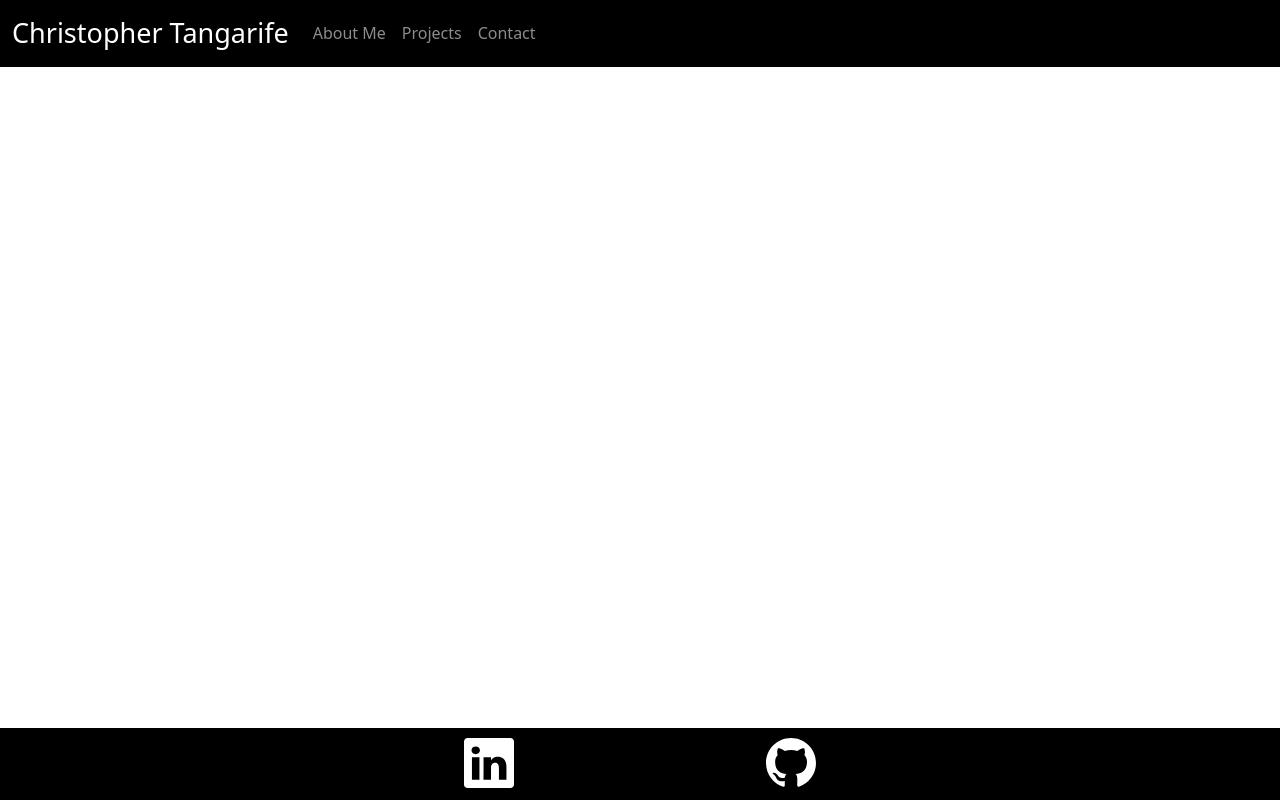
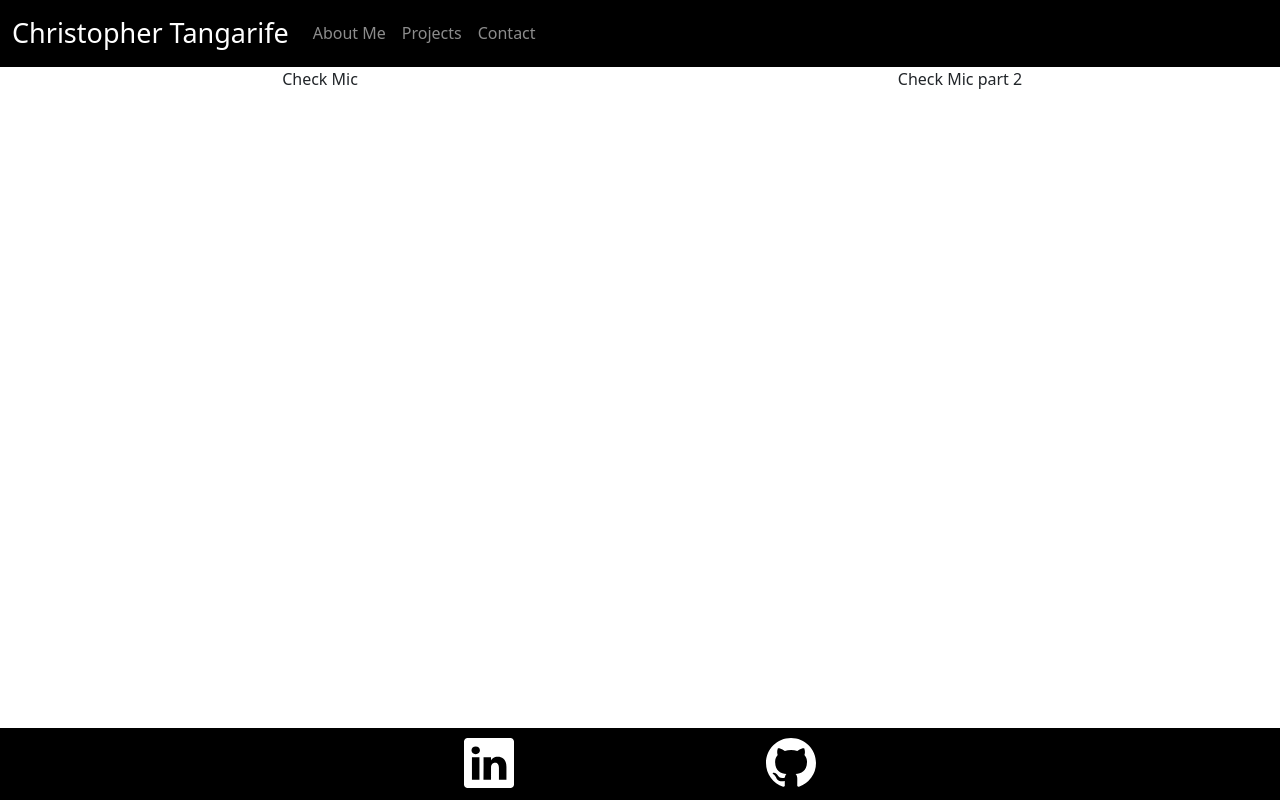
Before and after one commit to ChrisCodes54/my-portfolio, a React (Create React App) app: page / in a window 1280 px wide. Built offline with nearby package versions, Linux system fonts and the light colour scheme.

Commit message:
set up strcuture for about me section

```diff
--- a/src/components/About/index.js
+++ b/src/components/About/index.js
@@ -0,0 +1,17 @@
+import React from "react";
+// import pc from '../../images/profile-picture.jpg'
+import Container from 'react-bootstrap/Container';
+import Row from 'react-bootstrap/Row';
+import Col from 'react-bootstrap/Col';
+import './style.css'
+
+export default function About() {
+    return(
+        <Container fluid id="border">
+      <Row id="border">
+        <Col id='col'>Check Mic</Col>
+        <Col id="col">Check Mic part 2</Col>
+      </Row>
+    </Container>
+    )
+}
--- a/src/components/About/style.css
+++ b/src/components/About/style.css
@@ -0,0 +1,4 @@
+#col {
+    display: flex;
+    justify-content: center;
+}
--- a/src/pages/Home/index.js
+++ b/src/pages/Home/index.js
@@ -1,11 +1,13 @@
 import React from 'react';
 import Header from '../../components/Header';
+import About from '../../components/About';
 import Footer from '../../components/Footer';
 
 export default function Home() {
     return (
         <>
         <Header/>
+        <About/>
 
         <Footer/>
         </>
```
Also changed, not shown: src/images/profile-picture.jpg (added).
